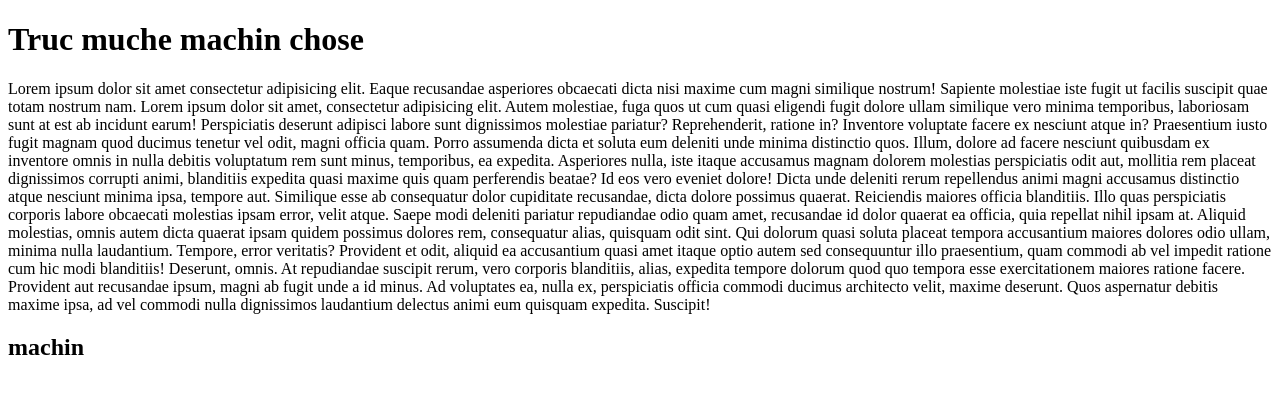
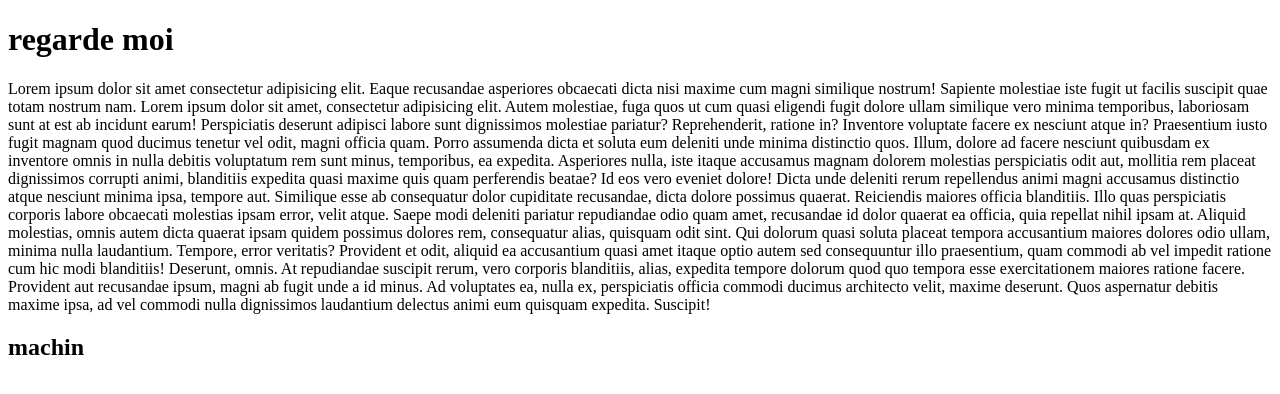
Before and after one commit to Amacky/test, a plain HTML site: page index.html in a window 1280 px wide. Drawn offline with Linux system fonts and the light colour scheme.

Commit message:
mise à jour

```diff
--- a/index.html
+++ b/index.html
@@ -7,7 +7,7 @@
     <title>Document</title>
 </head>
 <body>
-    <h1> Truc muche machin chose </h1>
+    <h1> regarde moi </h1>
     Lorem ipsum dolor sit amet consectetur adipisicing elit. Eaque recusandae asperiores obcaecati dicta nisi maxime cum magni similique nostrum! Sapiente molestiae iste fugit ut facilis suscipit quae totam nostrum nam.
     Lorem ipsum dolor sit amet, consectetur adipisicing elit. Autem molestiae, fuga quos ut cum quasi eligendi fugit dolore ullam similique vero minima temporibus, laboriosam sunt at est ab incidunt earum!
     Perspiciatis deserunt adipisci labore sunt dignissimos molestiae pariatur? Reprehenderit, ratione in? Inventore voluptate facere ex nesciunt atque in? Praesentium iusto fugit magnam quod ducimus tenetur vel odit, magni officia quam.
```
